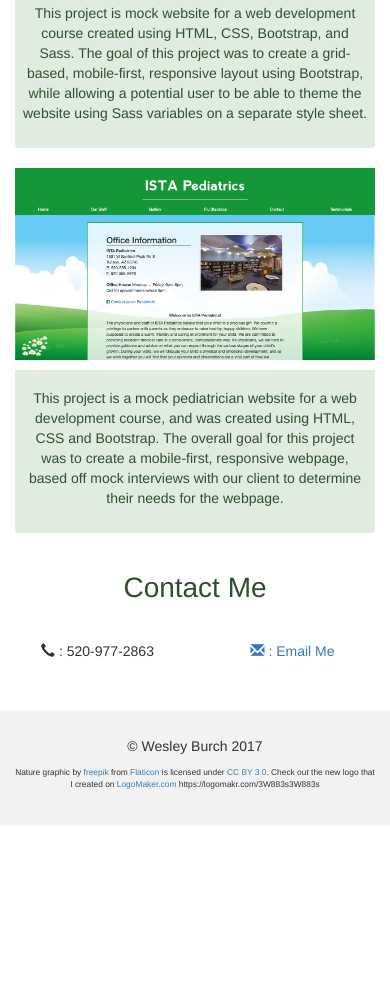
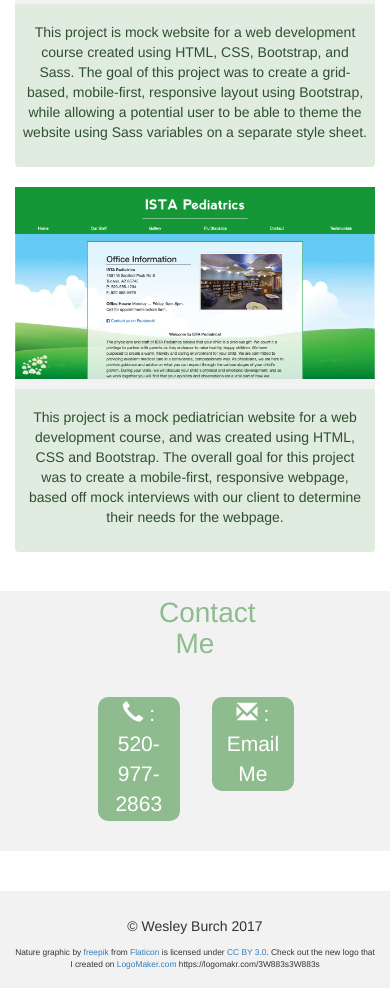
Before and after one commit to wburch/wburch.github.io, a plain HTML site: page index.html in a window 390 px wide. Shown: the part 1009-1997 px from the top of the page. Before the commit the page ends 1834 px from the top, so only its background shows below. Drawn offline with nearby package versions, Linux system fonts and the light colour scheme.

Commit message:
add style files
updating style files

```diff
--- a/style/style.css
+++ b/style/style.css
@@ -30,29 +30,42 @@ a.navbar-brand img {
   background-color: #8FBC8F;
   color: white;
   padding-bottom: 10%;
+  margin-bottom: 0;
   /* Changing paragraph text size and color */
 }
 
-/* line 33, /Users/wesleyburch/Documents/web projects/blog/portfolio/sass/style.scss */
+/* line 34, /Users/wesleyburch/Documents/web projects/blog/portfolio/sass/style.scss */
 .jumbotron p {
   padding-top: 1%;
   font-size: .7em;
 }
 
 /* line 39, /Users/wesleyburch/Documents/web projects/blog/portfolio/sass/style.scss */
+#gallery {
+  background-color: white;
+  padding-bottom: 5%;
+}
+
+/* line 44, /Users/wesleyburch/Documents/web projects/blog/portfolio/sass/style.scss */
 .section {
+  padding-bottom: 2%;
   /* Change h3 color and padding */
   /* Change thumbnail pad, border, color */
 }
 
-/* line 41, /Users/wesleyburch/Documents/web projects/blog/portfolio/sass/style.scss */
+/* line 47, /Users/wesleyburch/Documents/web projects/blog/portfolio/sass/style.scss */
 .section h3 {
-  color: #304f30;
+  color: #8FBC8F;
+  padding-top: 2%;
   padding-bottom: 2%;
   font-size: 2em;
+  width: 20%;
+  margin-top: 0;
+  margin-left: auto;
+  margin-right: auto;
 }
 
-/* line 47, /Users/wesleyburch/Documents/web projects/blog/portfolio/sass/style.scss */
+/* line 58, /Users/wesleyburch/Documents/web projects/blog/portfolio/sass/style.scss */
 .section .thumbnail {
   padding: 0 0 15px 0;
   border: none;
@@ -63,7 +76,7 @@ a.navbar-brand img {
   /* Change text padding */
 }
 
-/* line 52, /Users/wesleyburch/Documents/web projects/blog/portfolio/sass/style.scss */
+/* line 63, /Users/wesleyburch/Documents/web projects/blog/portfolio/sass/style.scss */
 .section .thumbnail:before {
   border-bottom: 20px solid transparent;
   border-right: 20px solid #dfecdf;
@@ -73,7 +86,7 @@ a.navbar-brand img {
   right: 50%;
 }
 
-/* line 61, /Users/wesleyburch/Documents/web projects/blog/portfolio/sass/style.scss */
+/* line 72, /Users/wesleyburch/Documents/web projects/blog/portfolio/sass/style.scss */
 .section .thumbnail:after {
   border-bottom: 20px solid transparent;
   border-left: 20px solid #dfecdf;
@@ -83,14 +96,14 @@ a.navbar-brand img {
   left: 50%;
 }
 
-/* line 70, /Users/wesleyburch/Documents/web projects/blog/portfolio/sass/style.scss */
+/* line 81, /Users/wesleyburch/Documents/web projects/blog/portfolio/sass/style.scss */
 .section .thumbnail img {
   width: 100%;
   height: 100%;
-  border-bottom: 10px solid white;
+  border-bottom: 10px solid #f2f2f2;
 }
 
-/* line 76, /Users/wesleyburch/Documents/web projects/blog/portfolio/sass/style.scss */
+/* line 87, /Users/wesleyburch/Documents/web projects/blog/portfolio/sass/style.scss */
 .section .thumbnail p {
   padding-left: 2%;
   padding-right: 2%;
@@ -98,25 +111,70 @@ a.navbar-brand img {
   color: #304f30;
 }
 
+/* editing contact section */
+/* line 97, /Users/wesleyburch/Documents/web projects/blog/portfolio/sass/style.scss */
+#contact {
+  /* bg color and padding to container */
+  background-color: #f2f2f2;
+  padding-bottom: 5%;
+  /* changing link color */
+  /* text bg color, border radius, font color, padding, font size */
+  /* left side contact sizing */
+}
+
+/* line 102, /Users/wesleyburch/Documents/web projects/blog/portfolio/sass/style.scss */
+#contact a {
+  color: #304f30;
+}
+
+/* line 104, /Users/wesleyburch/Documents/web projects/blog/portfolio/sass/style.scss */
+#contact a:hover {
+  text-decoration: none;
+}
+
+/* line 109, /Users/wesleyburch/Documents/web projects/blog/portfolio/sass/style.scss */
+#contact p {
+  background-color: #8FBC8F;
+  color: white;
+  border-radius: 10px;
+  padding: 2.5%;
+  font-size: 1.5em;
+}
+
+/* line 117, /Users/wesleyburch/Documents/web projects/blog/portfolio/sass/style.scss */
+#contact #contact-left {
+  width: 50%;
+  margin-left: 50%;
+  margin-right: 1%;
+  /* right side contact sizing */
+}
+
+/* line 122, /Users/wesleyburch/Documents/web projects/blog/portfolio/sass/style.scss */
+#contact #contact-right {
+  width: 50%;
+  margin-left: 1%;
+  margin-right: 50%;
+}
+
 /* Add a gray background color and some padding to the footer */
-/* line 86, /Users/wesleyburch/Documents/web projects/blog/portfolio/sass/style.scss */
+/* line 131, /Users/wesleyburch/Documents/web projects/blog/portfolio/sass/style.scss */
 footer {
   background-color: #f2f2f2;
   padding: 25px;
 }
 
-/* line 89, /Users/wesleyburch/Documents/web projects/blog/portfolio/sass/style.scss */
+/* line 134, /Users/wesleyburch/Documents/web projects/blog/portfolio/sass/style.scss */
 footer .credit {
   font-size: .6em;
 }
 
 /* media query to move logo to center on smaller screens */
 @media (max-width: 768px) {
-  /* line 96, /Users/wesleyburch/Documents/web projects/blog/portfolio/sass/style.scss */
+  /* line 141, /Users/wesleyburch/Documents/web projects/blog/portfolio/sass/style.scss */
   .navbar {
     position: relative;
   }
-  /* line 99, /Users/wesleyburch/Documents/web projects/blog/portfolio/sass/style.scss */
+  /* line 144, /Users/wesleyburch/Documents/web projects/blog/portfolio/sass/style.scss */
   a.navbar-brand img {
     left: 50%;
     position: absolute;
@@ -124,9 +182,33 @@ footer .credit {
     max-height: 150px;
     max-width: 150px;
   }
-  /* line 106, /Users/wesleyburch/Documents/web projects/blog/portfolio/sass/style.scss */
+  /* Adding padding to jumbotron */
+  /* line 152, /Users/wesleyburch/Documents/web projects/blog/portfolio/sass/style.scss */
   .jumbotron {
     padding-top: 15%;
+  }
+  /* line 157, /Users/wesleyburch/Documents/web projects/blog/portfolio/sass/style.scss */
+  .section .thumbnail {
+    /* Adding callout triangle */
+    /* Adding callout triangle */
+  }
+  /* line 159, /Users/wesleyburch/Documents/web projects/blog/portfolio/sass/style.scss */
+  .section .thumbnail:before {
+    border-bottom: 20px solid transparent;
+    border-right: 20px solid #dfecdf;
+    bottom: 0px;
+    content: '';
+    position: absolute;
+    right: 50%;
+  }
+  /* line 168, /Users/wesleyburch/Documents/web projects/blog/portfolio/sass/style.scss */
+  .section .thumbnail:after {
+    border-bottom: 20px solid transparent;
+    border-left: 20px solid #dfecdf;
+    bottom: 0px;
+    content: '';
+    position: absolute;
+    left: 50%;
   }
 }
 
```
Also changed, not shown: 1 other file.
